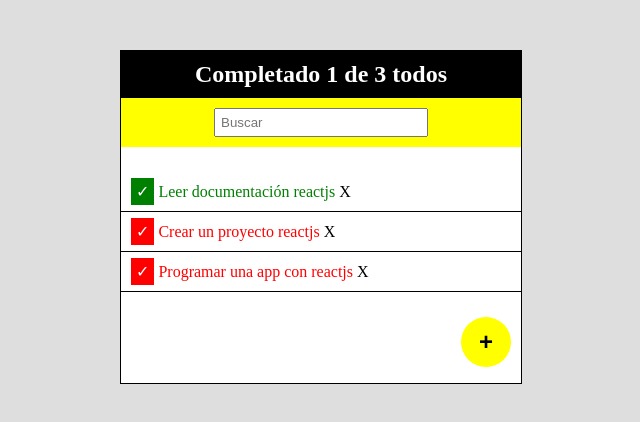
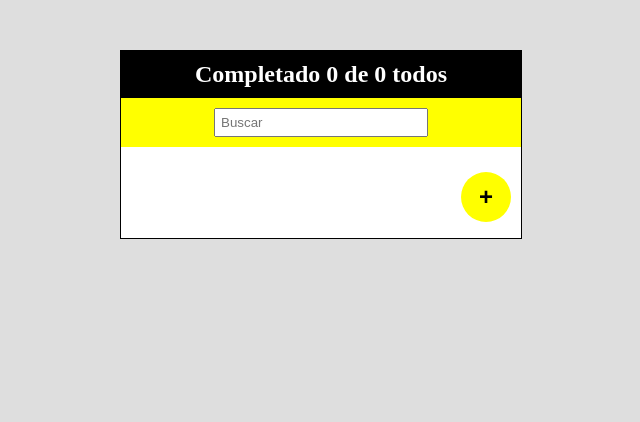
Before and after one commit to hnevado/Todo-App-ReactJS, a React (Create React App) app: page / in a window 1280 px wide. Shown: the top 422 px of the page, without its empty margins (319-959 px from the left). Built offline with nearby package versions, Linux system fonts and the light colour scheme.

Commit message:
Persistencia de datos con Local Storage

```diff
--- a/src/App.js
+++ b/src/App.js
@@ -12,19 +12,32 @@
 import './App.css';
 
 //Creamos un array con objetos para una lista de todos predefinida
-const defaultTodos = [
+/*const defaultTodos = [
 
    {id:1, text: 'Leer documentación reactjs', completed:true},
    {id:2, text: 'Crear un proyecto reactjs', completed:false},
    {id:3, text: 'Programar una app con reactjs', completed:false},
 
 ]
-
-
+*/
 
 function App(props) {
 
-  const [todos,setTodos] = React.useState(defaultTodos);
+  const localStorageTodos = localStorage.getItem("TODOS_V1");
+  let parsedTodos;
+
+  if (localStorageTodos)
+  {
+    //Para volver a transformarla en JS, llamo a JSON.parse
+    parsedTodos=JSON.parse(localStorageTodos);
+  }
+  else
+  {
+    localStorage.setItem("TODOS_V1",JSON.stringify([])); //Con stringify transformo en texto cualquier dato, en este caso un array
+    parsedTodos=[];
+  }
+
+  const [todos,setTodos] = React.useState(parsedTodos);
   const [searchValue, setSearchValue] = React.useState('');
 
   const completedTodos = todos.filter(todo => todo.completed).length;
@@ -50,7 +63,14 @@
   }
 
 
+  const saveTodos = (newTodos) => {
 
+      const stringifiedTodos = JSON.stringify(newTodos);
+      localStorage.setItem("TODOS_V1",stringifiedTodos);
+
+      setTodos(newTodos);
+
+  }
 
   //Marcar como completado los todos
   const completeTodo = (id) => {
@@ -63,7 +83,7 @@
     else
     newTodos[todoIndex].completed=true;
 
-    setTodos(newTodos);
+    saveTodos(newTodos);
 
   }
 
@@ -74,7 +94,7 @@
 
     newTodos.splice(todoIndex,1);
 
-    setTodos(newTodos);
+    saveTodos(newTodos);
 
   }
 
```
